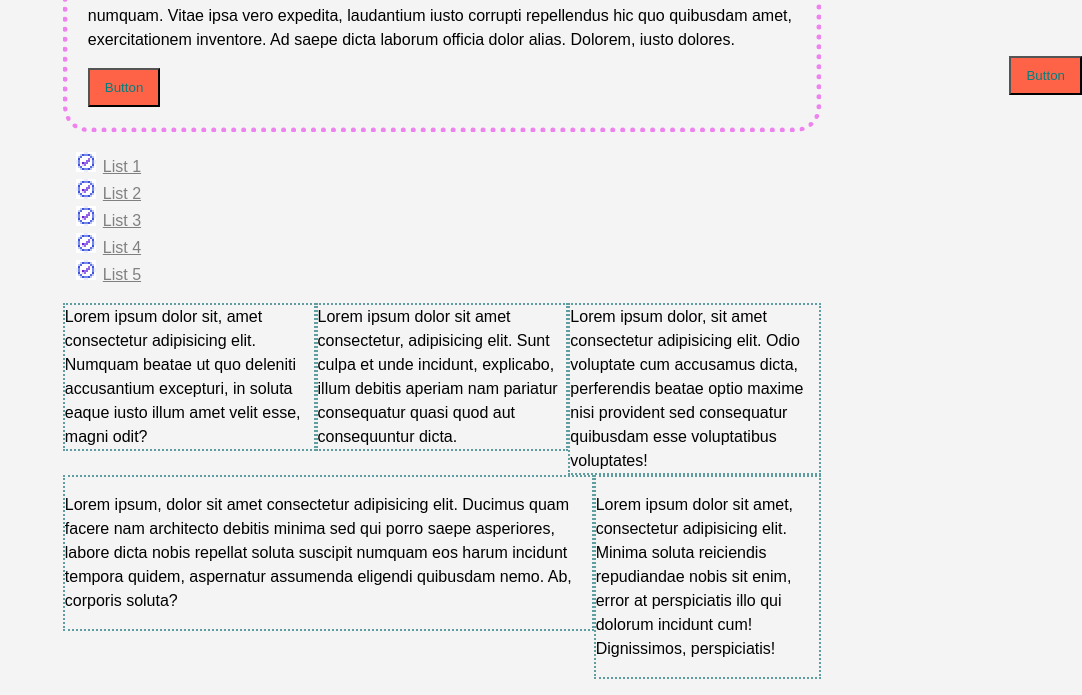
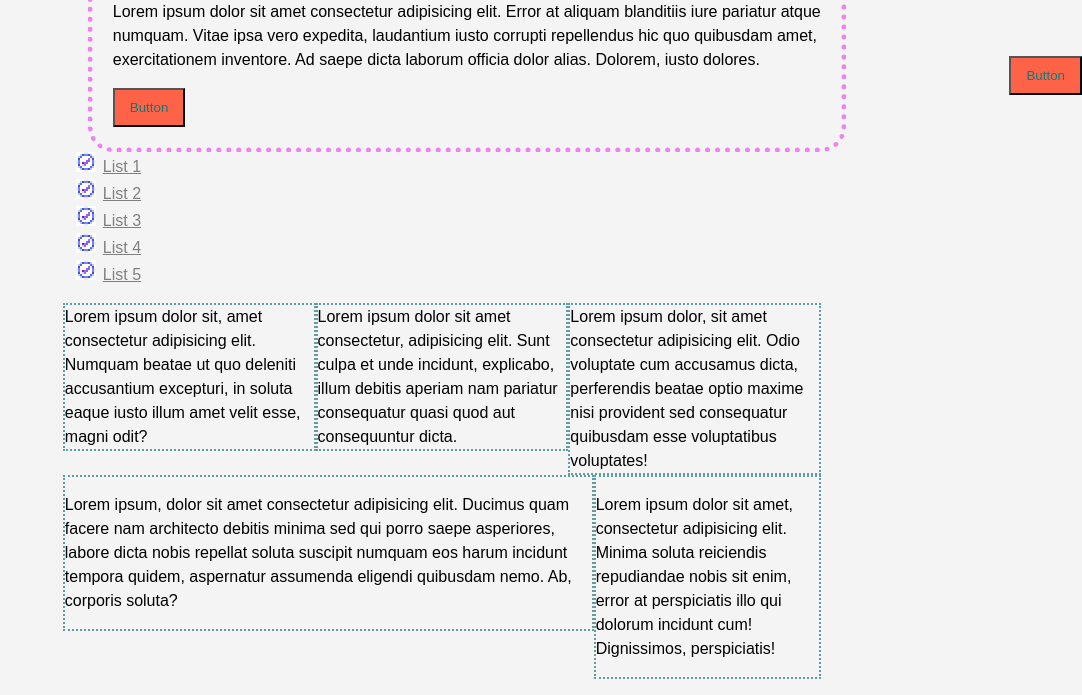
Before and after one commit to hanab11/lorem, a plain HTML site: page CSS Beginner.html in a window 1280 px wide. Shown: the part 405-1100 px from the top of the page, without its empty margins (198-1280 px from the left). Drawn offline with Linux system fonts and the light colour scheme.

Commit message:
CSS Beginner

```diff
--- a/css/style.css
+++ b/css/style.css
@@ -74,6 +74,9 @@ a:visited{
     border-radius: 25px;
     padding: 20px;
     margin: 20px 0;
+    position: relative;
+    top: 20px;
+    left: 25px;
 }
 
 .list li{
@@ -121,6 +124,7 @@ a:visited{
     color: springgreen;
 }
 
+/* margin-left和left auto效果不同 设value效果类似 */
 .position-box{
     margin-left: auto;
     width: 500px;
```
Also changed, not shown: CSS Beginner.html (+1 -0 lines).
